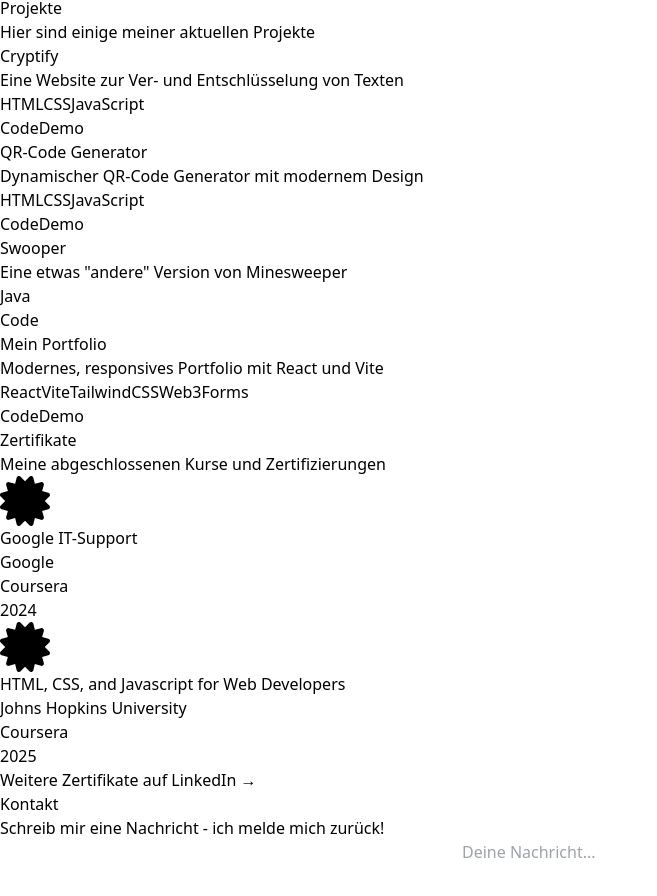
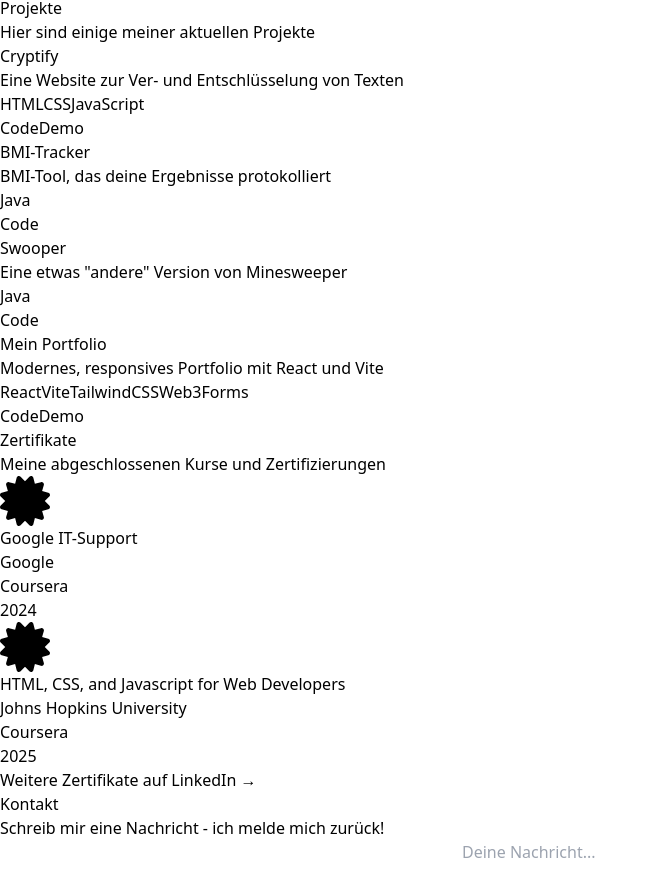
Before and after one commit to LSchumacher32/Portfolio, a React (Vite) app: page / in a window 1280 px wide. Shown: the part 1636-2532 px from the top of the page, without its empty margins (0-657 px from the left). Built offline with nearby package versions, Linux system fonts and the light colour scheme.

Commit message:
Replace QR-Code Generator with BMI-Tracker project

```diff
--- a/src/components/Projects.jsx
+++ b/src/components/Projects.jsx
@@ -12,11 +12,11 @@ const Projects = () => {
     },
     {
       id: 2,
-      title: 'QR-Code Generator',
-      description: 'Dynamischer QR-Code Generator mit modernem Design',
-      tech: ['HTML', 'CSS', 'JavaScript'],
-      github: 'https://github.com/LSchumacher32/QRCode-Generator',
-      demo: 'https://lschumacher32.github.io/QRCode-Generator',
+      title: 'BMI-Tracker',
+      description: 'BMI-Tool, das deine Ergebnisse protokolliert',
+      tech: ['Java'],
+      github: 'https://github.com/LSchumacher32/BMI',
+      demo: '#',
     },
     {
       id: 3,
```
